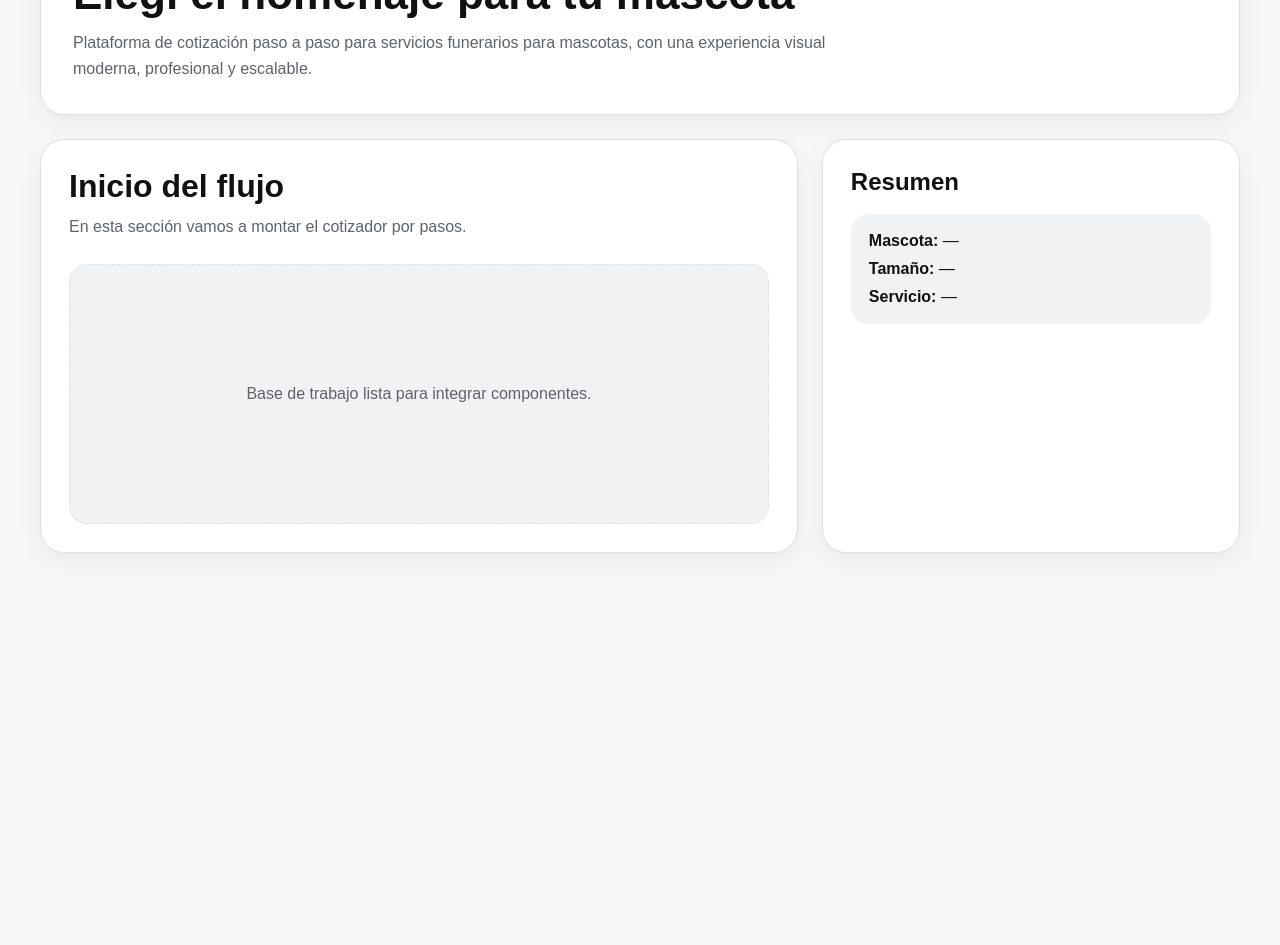
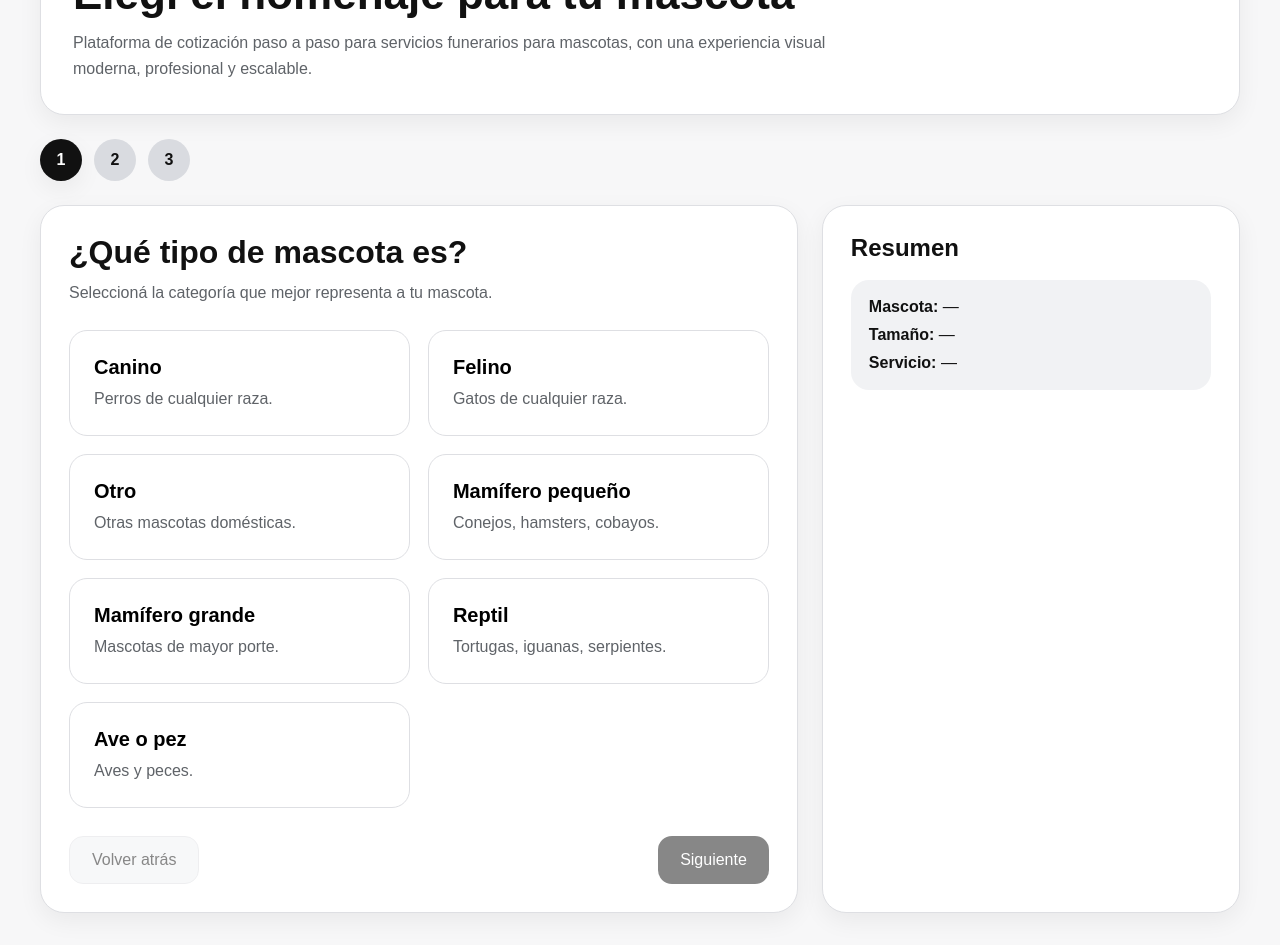
Before and after one commit to ffrankito/Paginacementerio, a React (Vite) app: page / in a window 1280 px wide. Shown: the part 140-1085 px from the top of the page. Before the commit the page ends 800 px from the top, so only its background shows below. Built offline with nearby package versions, Linux system fonts and the light colour scheme.

Commit message:
Fase 3: navegacion por pasos del cotizador

```diff
--- a/src/App.jsx
+++ b/src/App.jsx
@@ -1,6 +1,123 @@
+import { useState } from "react";
 import "./index.css";
+import StepIndicator from "./components/StepIndicator";
+import NavigationButtons from "./components/NavigationButtons";
+import OptionCard from "./components/OptionCard";
+import { petTypes } from "./data/petTypes";
+import { sizes } from "./data/sizes";
+import { services } from "./data/services";
+
+const TOTAL_STEPS = 3;
 
 export default function App() {
+  const [step, setStep] = useState(1);
+  const [formData, setFormData] = useState({
+    petType: "",
+    size: "",
+    service: "",
+  });
+
+  const handleNext = () => {
+    if (!canContinue()) return;
+    if (step < TOTAL_STEPS) {
+      setStep((prev) => prev + 1);
+    }
+  };
+
+  const handleBack = () => {
+    if (step > 1) {
+      setStep((prev) => prev - 1);
+    }
+  };
+
+  const canContinue = () => {
+    if (step === 1) return formData.petType !== "";
+    if (step === 2) return formData.size !== "";
+    if (step === 3) return formData.service !== "";
+    return false;
+  };
+
+  const renderStepContent = () => {
+    if (step === 1) {
+      return (
+        <>
+          <div className="workspace__header">
+            <h2 className="section-title">¿Qué tipo de mascota es?</h2>
+            <p className="section-text">
+              Seleccioná la categoría que mejor representa a tu mascota.
+            </p>
+          </div>
+
+          <div className="grid grid-2">
+            {petTypes.map((item) => (
+              <OptionCard
+                key={item.id}
+                title={item.title}
+                desc={item.desc}
+                selected={formData.petType === item.id}
+                onClick={() =>
+                  setFormData((prev) => ({ ...prev, petType: item.id }))
+                }
+              />
+            ))}
+          </div>
+        </>
+      );
+    }
+
+    if (step === 2) {
+      return (
+        <>
+          <div className="workspace__header">
+            <h2 className="section-title">¿Qué tamaño tiene?</h2>
+            <p className="section-text">
+              Esto nos permite preparar correctamente la logística del servicio.
+            </p>
+          </div>
+
+          <div className="grid grid-2">
+            {sizes.map((item) => (
+              <OptionCard
+                key={item.id}
+                title={item.title}
+                desc={item.desc}
+                selected={formData.size === item.id}
+                onClick={() =>
+                  setFormData((prev) => ({ ...prev, size: item.id }))
+                }
+              />
+            ))}
+          </div>
+        </>
+      );
+    }
+
+    return (
+      <>
+        <div className="workspace__header">
+          <h2 className="section-title">Elegí el servicio</h2>
+          <p className="section-text">
+            Seleccioná la opción que mejor acompañe este momento.
+          </p>
+        </div>
+
+        <div className="grid grid-2">
+          {services.map((item) => (
+            <OptionCard
+              key={item.id}
+              title={item.title}
+              desc={item.desc}
+              selected={formData.service === item.id}
+              onClick={() =>
+                setFormData((prev) => ({ ...prev, service: item.id }))
+              }
+            />
+          ))}
+        </div>
+      </>
+    );
+  };
+
   return (
     <div className="app">
       <div className="container">
@@ -14,18 +131,19 @@ export default function App() {
           </p>
         </header>
 
+        <StepIndicator step={step} totalSteps={TOTAL_STEPS} />
+
         <main className="layout">
           <section className="workspace card-shell">
-            <div className="workspace__header">
-              <h2 className="section-title">Inicio del flujo</h2>
-              <p className="section-text">
-                En esta sección vamos a montar el cotizador por pasos.
-              </p>
-            </div>
+            {renderStepContent()}
 
-            <div className="placeholder-block">
-              <p>Base de trabajo lista para integrar componentes.</p>
-            </div>
+            <NavigationButtons
+              step={step}
+              totalSteps={TOTAL_STEPS}
+              onBack={handleBack}
+              onNext={handleNext}
+              canContinue={canContinue()}
+            />
           </section>
 
           <aside className="summary card-shell">
@@ -33,13 +151,18 @@ export default function App() {
 
             <div className="summary__box">
               <p>
-                <strong>Mascota:</strong> —
+                <strong>Mascota:</strong>{" "}
+                {petTypes.find((item) => item.id === formData.petType)?.title ||
+                  "—"}
               </p>
               <p>
-                <strong>Tamaño:</strong> —
+                <strong>Tamaño:</strong>{" "}
+                {sizes.find((item) => item.id === formData.size)?.title || "—"}
               </p>
               <p>
-                <strong>Servicio:</strong> —
+                <strong>Servicio:</strong>{" "}
+                {services.find((item) => item.id === formData.service)?.title ||
+                  "—"}
               </p>
             </div>
           </aside>
--- a/src/components/NavigationButtons.jsx
+++ b/src/components/NavigationButtons.jsx
@@ -0,0 +1,31 @@
+export default function NavigationButtons({
+  step,
+  totalSteps,
+  onBack,
+  onNext,
+  canContinue,
+}) {
+  const isLastStep = step === totalSteps;
+
+  return (
+    <div className="navigation-buttons">
+      <button
+        type="button"
+        className="action-button action-button--secondary"
+        onClick={onBack}
+        disabled={step === 1}
+      >
+        Volver atrás
+      </button>
+
+      <button
+        type="button"
+        className="action-button action-button--primary"
+        onClick={onNext}
+        disabled={!canContinue}
+      >
+        {isLastStep ? "Finalizar" : "Siguiente"}
+      </button>
+    </div>
+  );
+}
--- a/src/components/StepIndicator.jsx
+++ b/src/components/StepIndicator.jsx
@@ -0,0 +1,18 @@
+export default function StepIndicator({ step, totalSteps }) {
+  return (
+    <div className="step-indicator" aria-label="Progreso del cotizador">
+      {Array.from({ length: totalSteps }).map((_, index) => {
+        const currentStep = index + 1;
+
+        return (
+          <div
+            key={currentStep}
+            className={`step-indicator__item ${step >= currentStep ? "is-active" : ""}`}
+          >
+            {currentStep}
+          </div>
+        );
+      })}
+    </div>
+  );
+}
--- a/src/index.css
+++ b/src/index.css
@@ -273,3 +273,50 @@ img {
     padding: 22px;
   }
 }
+
+.step-indicator {
+  display: flex;
+  gap: 12px;
+  flex-wrap: wrap;
+  margin: 0 0 24px;
+}
+
+.step-indicator__item {
+  width: 42px;
+  height: 42px;
+  border-radius: 999px;
+  background: #d9dbe0;
+  color: var(--text);
+  display: flex;
+  align-items: center;
+  justify-content: center;
+  font-weight: 700;
+  transition:
+    transform var(--transition-fast),
+    background-color var(--transition-fast),
+    color var(--transition-fast),
+    box-shadow var(--transition-fast);
+}
+
+.step-indicator__item.is-active {
+  background: var(--primary);
+  color: #ffffff;
+  box-shadow: var(--shadow-soft);
+}
+
+.navigation-buttons {
+  display: flex;
+  justify-content: space-between;
+  gap: 16px;
+  margin-top: 28px;
+}
+
+@media (max-width: 640px) {
+  .navigation-buttons {
+    flex-direction: column-reverse;
+  }
+
+  .navigation-buttons .action-button {
+    width: 100%;
+  }
+}
```
